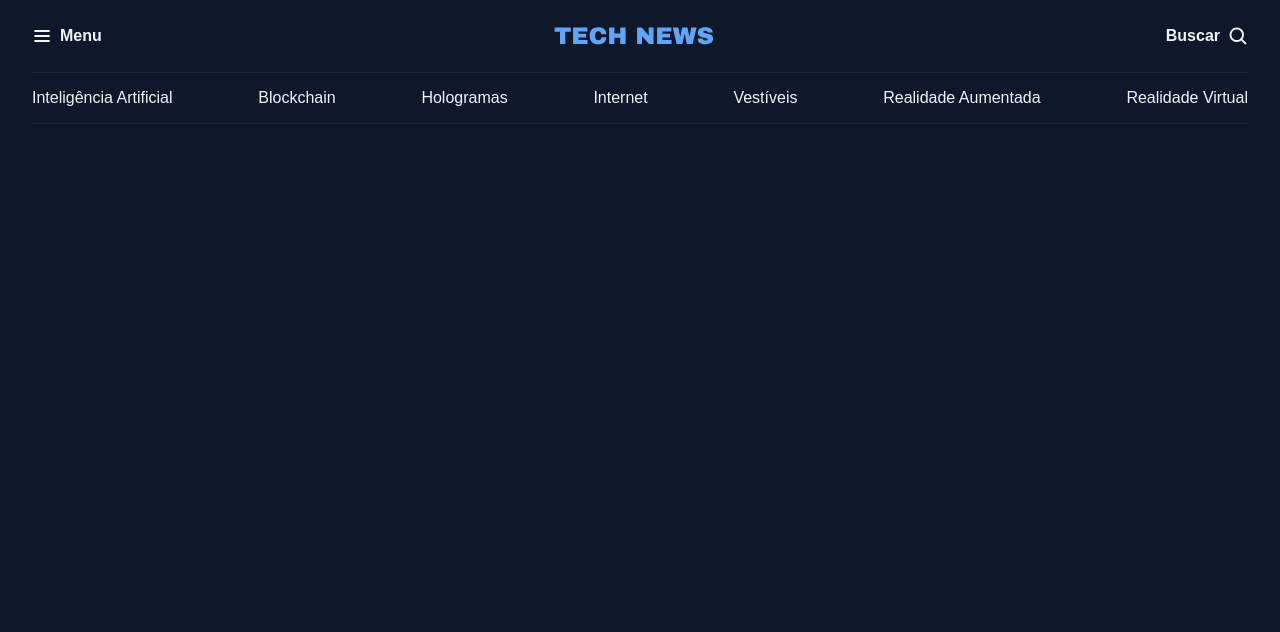
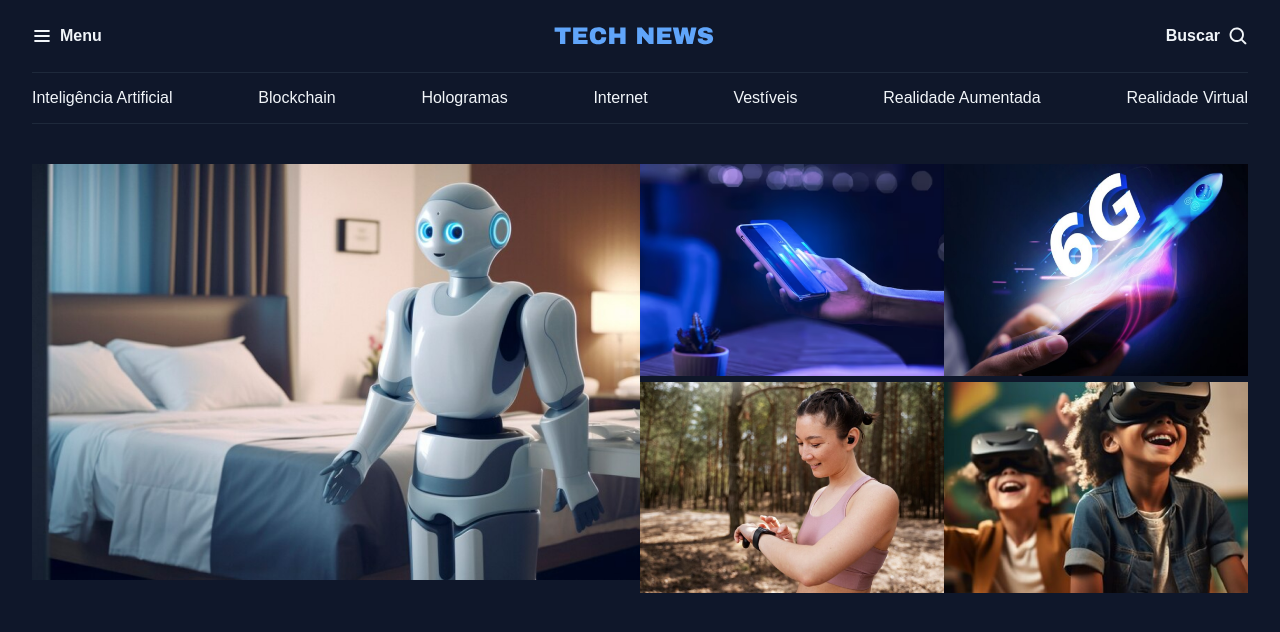
Before and after one commit to s1llva-09/Full-Stack, a plain HTML site: page Newsportal/index.html in a window 1280 px wide. Drawn offline with Linux system fonts and the light colour scheme.

Commit message:
sections

```diff
--- a/Newsportal/index.html
+++ b/Newsportal/index.html
@@ -39,5 +39,32 @@
             <a href="#">Realidade  Virtual</a>
         </nav>
     </header>
+
+    <main class="grid container">
+        <section id="featured" class="grid grid-flow-col">
+            <div>
+                <img src="assets/images/Image 01.png" alt="">
+            </div>
+
+
+            <div class="grid grid-cols-2">
+                <div>
+                    <img src="assets/images/Image 02.png" alt="">
+                </div>
+
+                <div>
+                    <img src="assets/images/Image 03.png" alt="">
+                </div>
+
+                <div>
+                    <img src="assets/images/Image 04.png" alt="">
+                </div>
+
+                <div>
+                    <img src="assets/images/Image 05.png" alt="">
+                </div>
+            </div>
+        </section>
+    </main>
 </body>
 </html>
--- a/Newsportal/styles/global.css
+++ b/Newsportal/styles/global.css
@@ -43,18 +43,16 @@
 
 }
 
+img {
+    max-width: 100%;
+}
+
 .container { /* vai definir um tamanho especifico para um divisor como o header que tem o tamanho prefixo abaixo como esta informado na documentação*/
     max-width: 1280px;
     padding-inline: 32px;
     margin-inline: auto;
 }
 
-/*utility-first = Classe que tem apenas uma função (Faz apenas uma coisa)*/
-.grid {
-    display: grid;
+main {
+    margin-top: 40px;
 }
-
-/*muda o flow automatico do grid para que ele se torne uma coluna*/
-.grid-flow-col {
-    grid-auto-flow: column;
-}
--- a/Newsportal/styles/index.css
+++ b/Newsportal/styles/index.css
@@ -1,2 +1,4 @@
 @import url(global.css);
 @import url(header.css);
+@import url(utilities.css);
+@import url(utilities.css);
--- /dev/null
+++ b/Newsportal/styles/sections.css
@@ -0,0 +1,7 @@
+#featured {
+    img {
+        height: 100%;
+        object-fit: cover;
+        border-radius: 4px;
+    }
+}
--- /dev/null
+++ b/Newsportal/styles/utilities.css
@@ -0,0 +1,17 @@
+/*utility-first = Classe que tem apenas uma função (Faz apenas uma coisa)*/
+.grid {
+    display: grid;
+}
+
+/*muda o flow automatico do grid para que ele se torne uma coluna*/
+.grid-flow-col {
+    grid-auto-flow: column;
+}
+
+.grid-cols-2 {
+    grid-template-columns: 1fr 1fr;
+}
+
+.gap-16 {
+    gap: 16px;
+}
```
